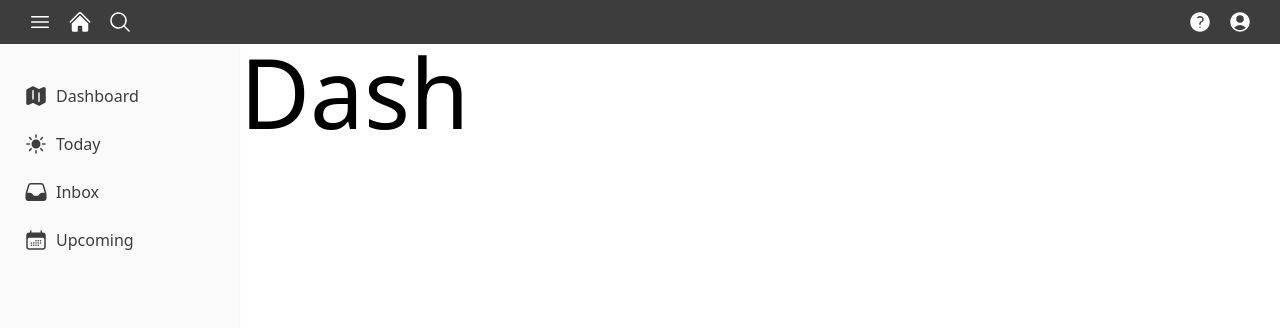
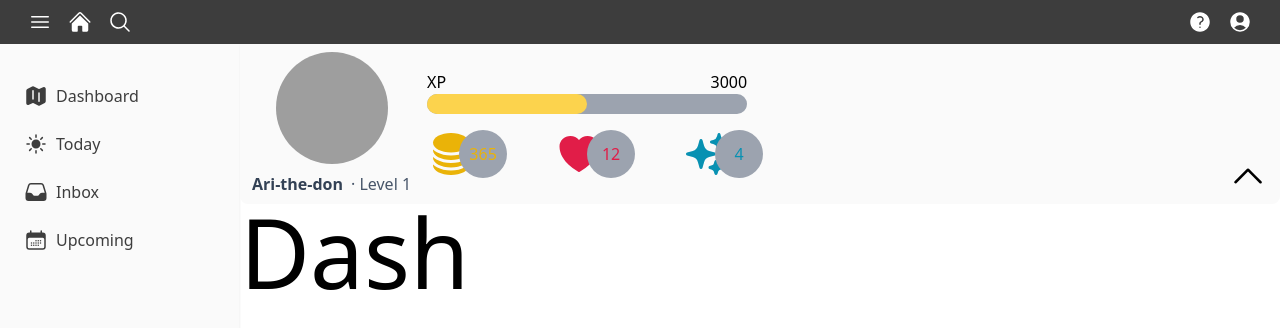
Before and after one commit to Ari-Jackson/gamified-habit-app-v2, a React (Vite) app: page / in a window 1280 px wide. Shown: the top 328 px of the page. Built offline with nearby package versions, Linux system fonts and the light colour scheme; grey boxes are pictures that could not be loaded.

Commit message:
Creates stats bar

```diff
--- a/src/App.jsx
+++ b/src/App.jsx
@@ -7,6 +7,7 @@ import Inbox from "./pages/Inbox/Inbox";
 import Today from "./pages/Today/Today";
 import Upcoming from "./pages/Upcoming/Upcoming";
 import PageWrapper from "./components/common/PageWrapper";
+import Statsbar from "./components/common/StatsBar/Statsbar";
 
 function App() {
   const [open, setOpen] = useState(true);
@@ -18,6 +19,7 @@ function App() {
         <SideNav open={open} />
         <main>
           <PageWrapper open={open}>
+            <Statsbar open={open} />
             <Routes>
               <Route path="/" element={<Dashboard />} />
               <Route path="/inbox" element={<Inbox />} />
--- /dev/null
+++ b/src/components/common/StatsBar/StatsSection.jsx
@@ -0,0 +1,42 @@
+import {
+  CircleStackIcon,
+  HeartIcon,
+  SparklesIcon,
+} from "@heroicons/react/24/solid";
+
+export default function StatsSection({ statsOpen }) {
+  return (
+    <div className="flex flex-col px-4 flex-grow gap-9 justify-center">
+      <div className={`w-80 ${!statsOpen && "hidden"}`}>
+        <div className="flex">
+          <h1 className="flex-grow">XP</h1>
+          <h1>3000</h1>
+        </div>
+        <div className="bg-gray-400 h-5 rounded-xl z-0 absolute w-80"></div>
+        <div className="bg-amber-300 h-5 rounded-xl z-10 absolute w-40"></div>
+      </div>
+      <div
+        className={`${statsOpen ? "h-12" : "h-7"} flex justify-between w-80`}
+      >
+        <div className="flex">
+          <CircleStackIcon className="text-yellow-500 w-12" />
+          <div className="bg-gray-400 h-full w-12 rounded-full -mx-4 my-auto flex justify-center items-center">
+            <span className="text-yellow-500">365</span>
+          </div>
+        </div>
+        <div className="flex">
+          <HeartIcon className="text-rose-600 w-12" />
+          <div className="bg-gray-400 h-full w-12 rounded-full -mx-4 my-auto flex justify-center items-center">
+            <span className="text-rose-600">12</span>
+          </div>
+        </div>
+        <div className="flex">
+          <SparklesIcon className="text-cyan-600 w-12" />
+          <div className="bg-gray-400 h-full w-12 rounded-full -mx-4 my-auto flex justify-center items-center">
+            <span className="text-cyan-600">4</span>
+          </div>
+        </div>
+      </div>
+    </div>
+  );
+}
--- /dev/null
+++ b/src/components/common/StatsBar/Statsbar.jsx
@@ -0,0 +1,42 @@
+import { ChevronUpIcon, ChevronDownIcon } from "@heroicons/react/24/solid";
+import { useState } from "react";
+import Mario from "../../../assets/Mario.jpeg";
+import StatsSection from "./StatsSection";
+
+export default function Statsbar() {
+  const [statsOpen, setStatsOpen] = useState(true);
+
+  return (
+    <div
+      className={`bg-secondary rounded-b-lg duration-500 px-3 py-2 flex ${
+        statsOpen ? "h-40" : "h-10"
+      }`}
+    >
+      <div>
+        <img
+          src={Mario}
+          alt={"Ari's Profile"}
+          className={`${
+            !statsOpen && "hidden"
+          } h-28 w-28 rounded-full mx-auto mb-2`}
+        />
+        <div className="flex self-end">
+          <h1 className="font-bold text-slate-700">Ari-the-don</h1>
+          <h1 className="text-slate-600 pl-2">· Level 1</h1>
+        </div>
+      </div>
+      <StatsSection statsOpen={statsOpen} />
+      {statsOpen ? (
+        <ChevronUpIcon
+          className="w-10 h-10 self-end"
+          onClick={() => setStatsOpen(!statsOpen)}
+        />
+      ) : (
+        <ChevronDownIcon
+          className="w-10 h-10 self-end"
+          onClick={() => setStatsOpen(!statsOpen)}
+        />
+      )}
+    </div>
+  );
+}
```
